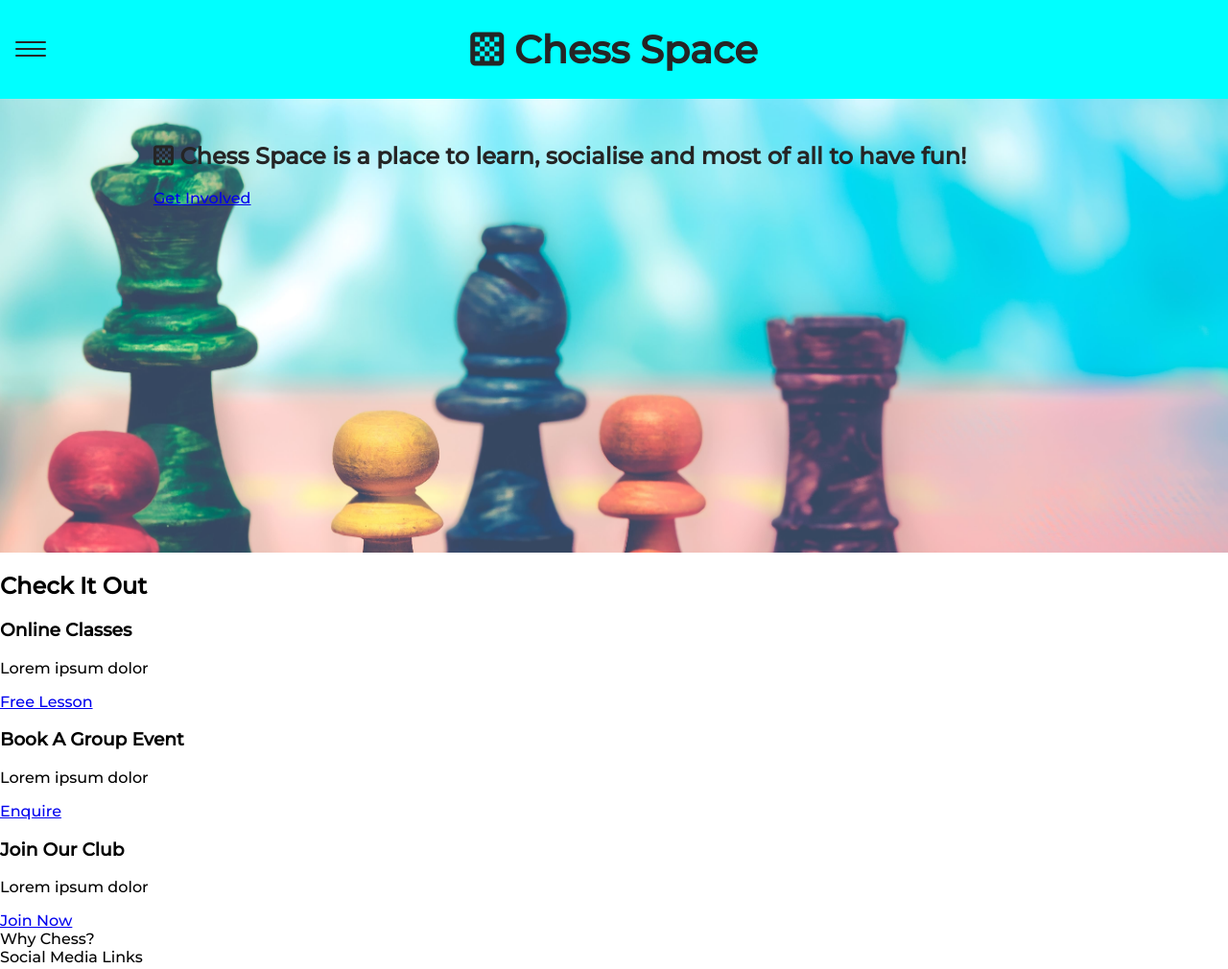
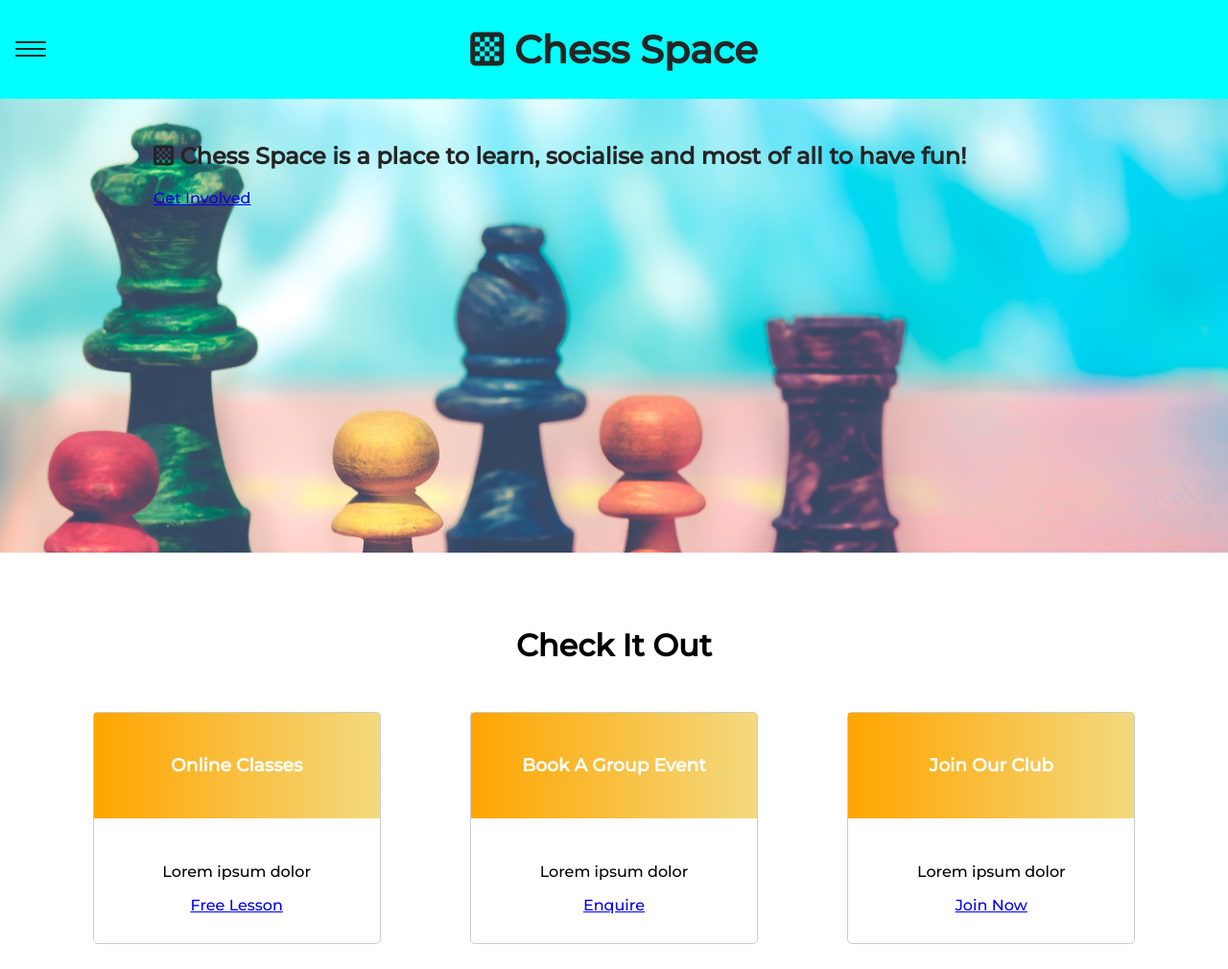
Before and after one commit to RadheyaM/p1-chess-space, a plain HTML site: page index.html in a window 1280 px wide. Shown: the top 1010 px of the page at 96% size. Drawn offline with Linux system fonts and the light colour scheme.

Commit message:
Add css styling to the card section

```diff
--- a/assets/css/style.css
+++ b/assets/css/style.css
@@ -4,8 +4,12 @@
     --body-bg: #fff;
     --header-footer-bg: aqua;
     --main-txt: #252525;
+    --card-txt: #fff;
     --active-txt: red;
     --bg-visible-txt: rgba(16, 15, 15, 0.1);
+    --card-gradient1: orange;
+    --card-gradient2: #f0d05fcc;
+    --card-section-bg: #fff;
 }
 
 *, *::before, *::after {
@@ -170,3 +174,50 @@ nav a:hover {
     height: 25vh;
     padding: 2em;
 }
+
+/*
+                        ----------OFFER CARDS SECTION----------
+*/
+
+.offers-section {
+    background-color: var(--card-section-bg);
+    width: 100%;
+    height: fit-content;
+    padding: 50px 50px;
+    z-index: 999;
+}
+
+.offers-section h2 {
+    text-align: center;
+    font-size: 2em;
+    margin-bottom: 50px;
+}
+
+.card-row {
+    display: flex;
+    flex-direction: row;
+    justify-content: space-around;
+    flex-flow: wrap;
+}
+
+.card {
+    width: 300px;
+    background: var(--card-section-bg);
+    border: 1px solid #ccc;
+    margin-bottom: 50px;
+    transition: 0.3s;
+    border-radius: 5px;
+}
+
+.card-header {
+    text-align: center;
+    padding: 25px 10px;
+    background: linear-gradient(to right, var(--card-gradient1), var(--card-gradient2));
+    color: var(--card-txt);
+}
+
+.card-body {
+    padding: 30px 20px;
+    text-align: center;
+    font-size: 1em;
+}
```
